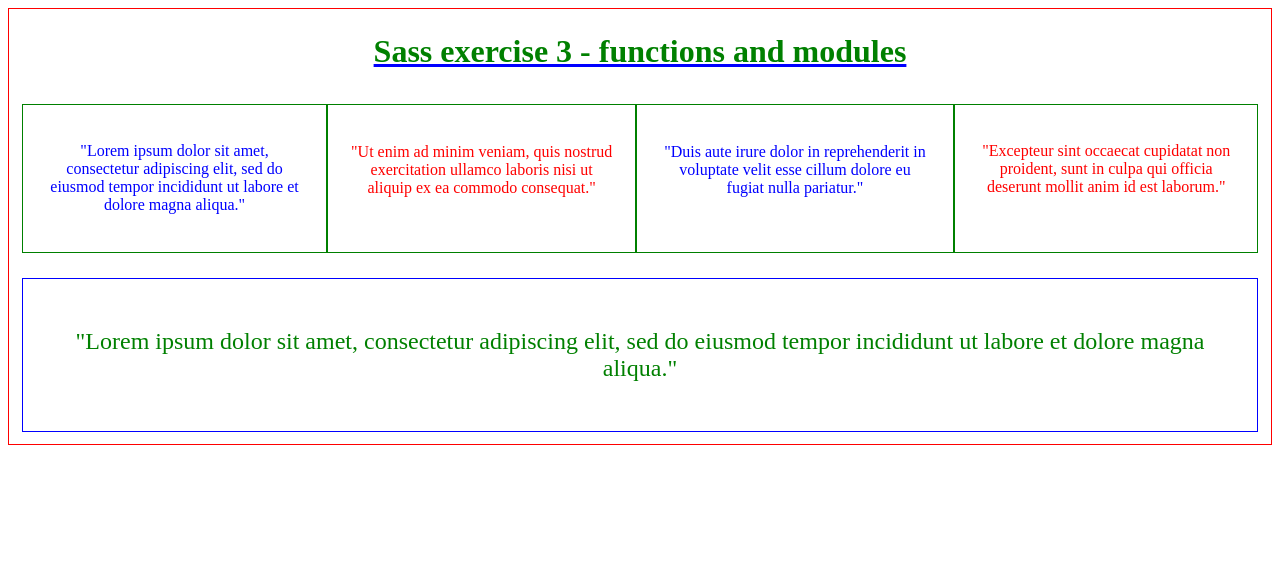
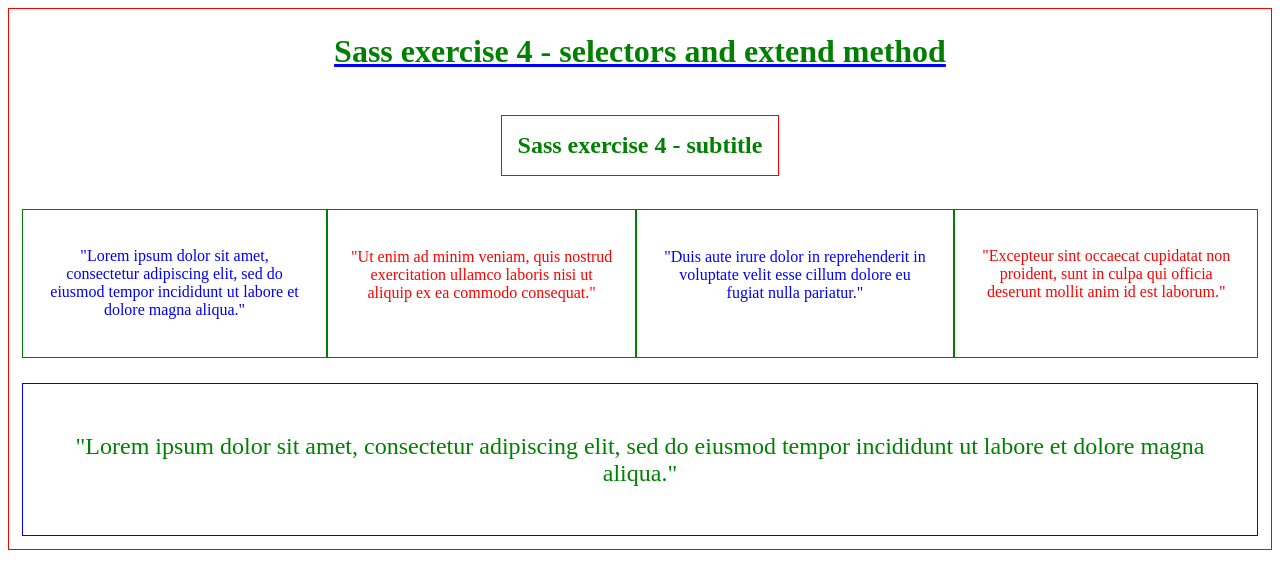
Before and after one commit to GitAbbonu/Sass_exercises, a plain HTML site: page index.html in a window 1280 px wide. Drawn offline with Linux system fonts and the light colour scheme.

Commit message:
add: exercise 4

```diff
--- a/index.html
+++ b/index.html
@@ -1,12 +1,14 @@
 <!DOCTYPE html>
 <html>
   <head>
-    <title>Sass exercise 3 - functions and modules</title>
+    <title>Sass exercise 4 - selectors and extend method</title>
     <link rel="stylesheet" href="./style.css" />
   </head>
   <body>
     <div class="cont">
-      <h1>Sass exercise 3 - functions and modules</h1>
+      <h1>Sass exercise 4 - selectors and extend method</h1>
+      <div><h2 class="h2 h2-class">Sass exercise 4 - subtitle</h2></div>
+
       <section>
         <article>
           <p>
--- a/style.scss
+++ b/style.scss
@@ -9,14 +9,33 @@
   text-align: center;
 }
 
+// Classe segna posto
+%text {
+  text-align: center;
+  margin-top: f.toRem(24px);
+  color: c.$color-tertiary;
+  text-decoration: underline;
+  text-decoration-color: c.$color-secondary;
+}
+
 .cont {
   border: f.toRem(1px) solid c.$color-primary;
   h1 {
-    text-align: center;
-    margin-top: f.toRem(24px);
-    color: c.$color-tertiary;
-    text-decoration: underline;
-    text-decoration-color: c.$color-secondary;
+    @extend %text;
+  }
+
+  div {
+    display: flex;
+    justify-content: center;
+  }
+
+  .h2 {
+    @extend %text;
+    &-class {
+      padding: f.toRem(16px);
+      text-decoration: none;
+      border: f.toRem(1px) solid c.$color-primary;
+    }
   }
   section:first-of-type {
     display: grid;
```
Also changed, not shown: sass_exercise_4_layout.jpg (added), style.css, 2 other files.
